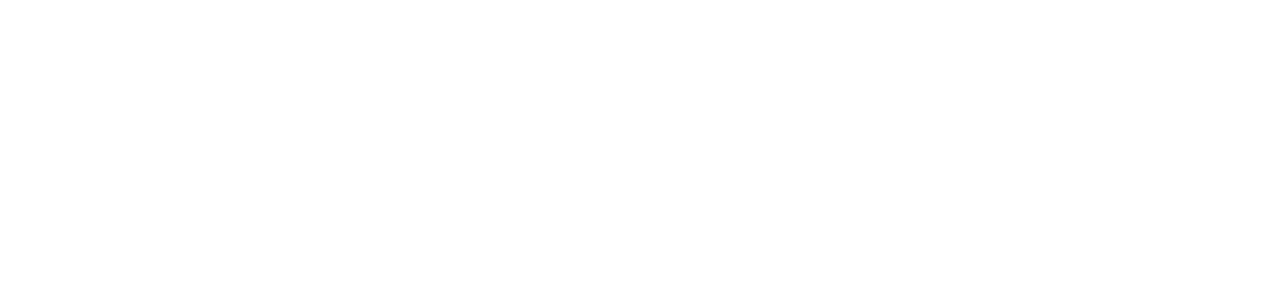
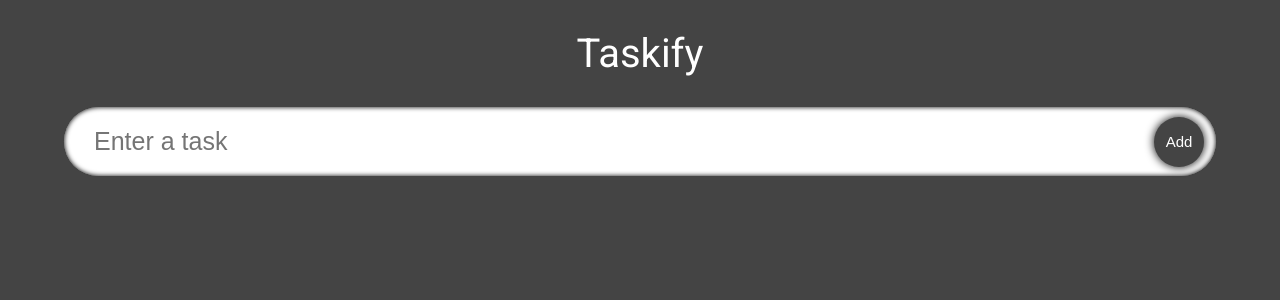
Before and after one commit to dogukanarslan/taskify, a React (Create React App) app: page / in a window 1280 px wide. Shown: the top 300 px of the page. Built offline with nearby package versions, Linux system fonts and the light colour scheme.

Commit message:
Add Input Field

```diff
--- a/src/App.tsx
+++ b/src/App.tsx
@@ -1,7 +1,27 @@
-import "./App.css";
+import { useState } from "react";
+import { InputField } from "./components/InputField";
+import { Todo } from "./model";
+import "./App.scss";
 
-function App() {
-  return <div className="App"></div>;
-}
+const App = () => {
+  const [todo, setTodo] = useState("");
+  const [todos, setTodos] = useState<Todo[]>([]);
+
+  const handleAdd = (e: React.FormEvent<HTMLFormElement>) => {
+    e.preventDefault();
+    const newTodos = [...todos, { id: Date.now(), todo, isDone: false }];
+    if (todo) {
+      setTodos(newTodos);
+      setTodo("");
+    }
+  };
+
+  return (
+    <div className="App">
+      <span className="heading">Taskify</span>
+      <InputField todo={todo} setTodo={setTodo} handleAdd={handleAdd} />
+    </div>
+  );
+};
 
 export default App;
--- /dev/null
+++ b/src/components/InputField.scss
@@ -0,0 +1,45 @@
+.form {
+  position: relative;
+  display: flex;
+  align-items: center;
+  width: 90%;
+
+  & &__input {
+    border-radius: 50px;
+    padding: 20px 30px;
+    font-size: 25px;
+    border: none;
+    width: 100%;
+    transition: 0.2s;
+    box-shadow: inset 0 0 5px black;
+    &:focus {
+      box-shadow: 0 0 10px 1000px rgba(0, 0, 0, 0.5);
+      outline: none;
+    }
+  }
+
+  & &__button {
+    position: absolute;
+    width: 50px;
+    height: 50px;
+    margin: 12px;
+    border-radius: 50px;
+    right: 0;
+    border: none;
+    font-size: 15px;
+    background: #444;
+    color: #fff;
+    transition: 0.2 all;
+    box-shadow: 0 0 10px black;
+    cursor: pointer;
+
+    &:hover {
+      background-color: #555;
+    }
+
+    &:active {
+      transform: scale(0.8);
+      box-shadow: 0 0 5px black;
+    }
+  }
+}
--- /dev/null
+++ b/src/components/InputField.tsx
@@ -0,0 +1,30 @@
+import "./InputField.scss";
+
+interface InputFieldProps {
+  todo: string;
+  setTodo: React.Dispatch<React.SetStateAction<string>>;
+  handleAdd: (e: React.FormEvent<HTMLFormElement>) => void;
+}
+
+export const InputField = (props: InputFieldProps) => {
+  const { todo, setTodo, handleAdd } = props;
+
+  const handleChangeTodo = (e: React.ChangeEvent<HTMLInputElement>) => {
+    setTodo(e.target.value);
+  };
+
+  return (
+    <form className="form" onSubmit={handleAdd}>
+      <input
+        className="form__input"
+        type="input"
+        value={todo}
+        placeholder="Enter a task"
+        onChange={handleChangeTodo}
+      />
+      <button className="form__button" type="submit">
+        Add
+      </button>
+    </form>
+  );
+};
--- /dev/null
+++ b/src/model.ts
@@ -0,0 +1,5 @@
+export interface Todo {
+  id: number;
+  todo: string;
+  isDone: boolean;
+}
```
